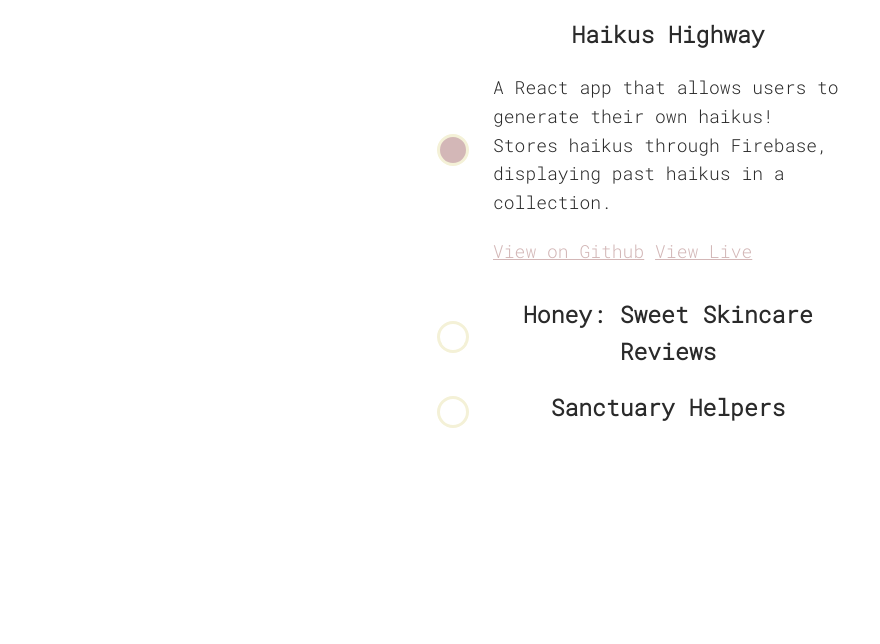
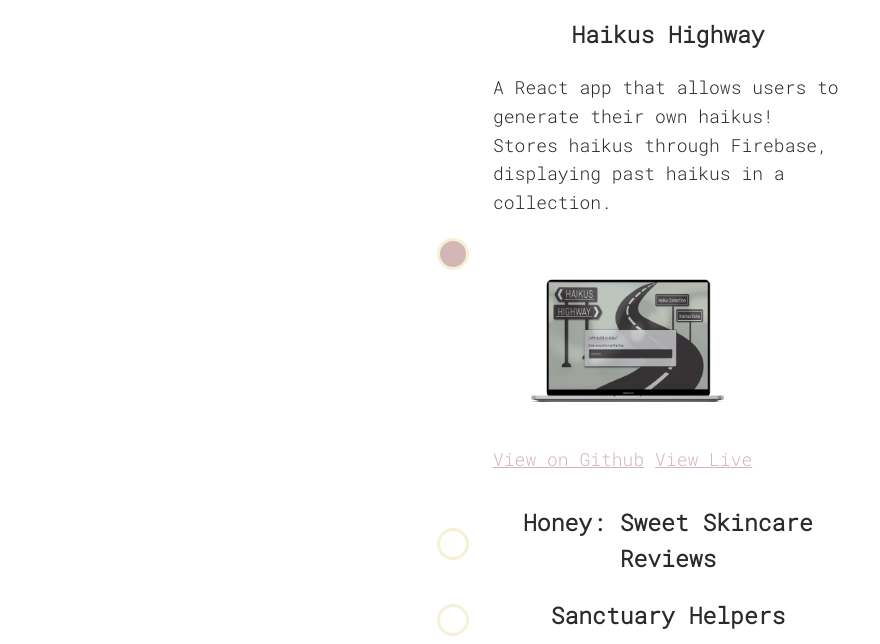
Before and after one commit to sarahpilato/portfolio, a plain HTML site: page projects.html in a window 1280 px wide. Both pictures are taken after a click on the element "Haikus Highway". Shown: the part 165-809 px from the top of the page, without its empty margins (0-880 px from the left). Drawn offline with Linux system fonts and the light colour scheme.

Commit message:
added mockup images to projects section

```diff
--- a/projects.html
+++ b/projects.html
@@ -22,6 +22,8 @@
                 <h4> Haikus Highway </h4>
                 <div class="info">
                     <p>A React app that allows users to generate their own haikus! Stores haikus through Firebase, displaying past haikus in a collection.</p>
+                    <img src="./assets/haikus-mockup copy.png" class="mockup" alt="project on macbook (mockup)">
+                    <br>
                     <a href="https://github.com/teamAwesomenessest/haikusHighway" class="repoLink">View on Github</a>
                     <a href="https://haikushighway.netlify.app/" class="liveLink">View Live</a></p>
                 </div>
@@ -33,6 +35,8 @@
                 <h4> Honey: Sweet Skincare Reviews</h4>
                 <div class="info">
                     <p>A React app that allows users to submit skincare reviews, and have said reviews render on the page through a Firebase database.</p>
+                    <img src="./assets/honey-mockup copy.png" class="mockup" alt="project on macbook (mockup)">
+                    <br>
                     <a href="https://github.com/sarahpilato/sarah-pilato-project-3" class="repoLink">View on Github</a>
                     <a href="https://honey-reviews.netlify.app/" class="liveLink">View Live</a>
                 </div>
@@ -44,6 +48,8 @@
                 <h4> Sanctuary Helpers</h4>
                 <div class="info">
                     <p> A pixel-perfect three page PSD conversion using SASS.</p>
+                    <img src="./assets/sanctuaryMockup.png" class="mockup" alt="project on macbook (mockup)">
+                    <br>
                     <a href="https://github.com/carman-sarah/carmanSarahProjectOne" class="repoLink">View on Github</a>
                     <a href="https://carman-sarah.github.io/carmanSarahProjectOne/" class="liveLink">View Live</a>
                 </div>
--- a/styles.css
+++ b/styles.css
@@ -219,7 +219,10 @@ section.opened div.status {
   background: #d3b7b7;
 }
 
-
+.mockup {
+  width: 270px;
+  height: 200px;
+}
 /* media queries */
 
 @media only screen and (max-width: 700px) {
```
Also changed, not shown: assets/sanctuaryMockup.png (renamed from assets/sanctuaryMockup copy.png).
